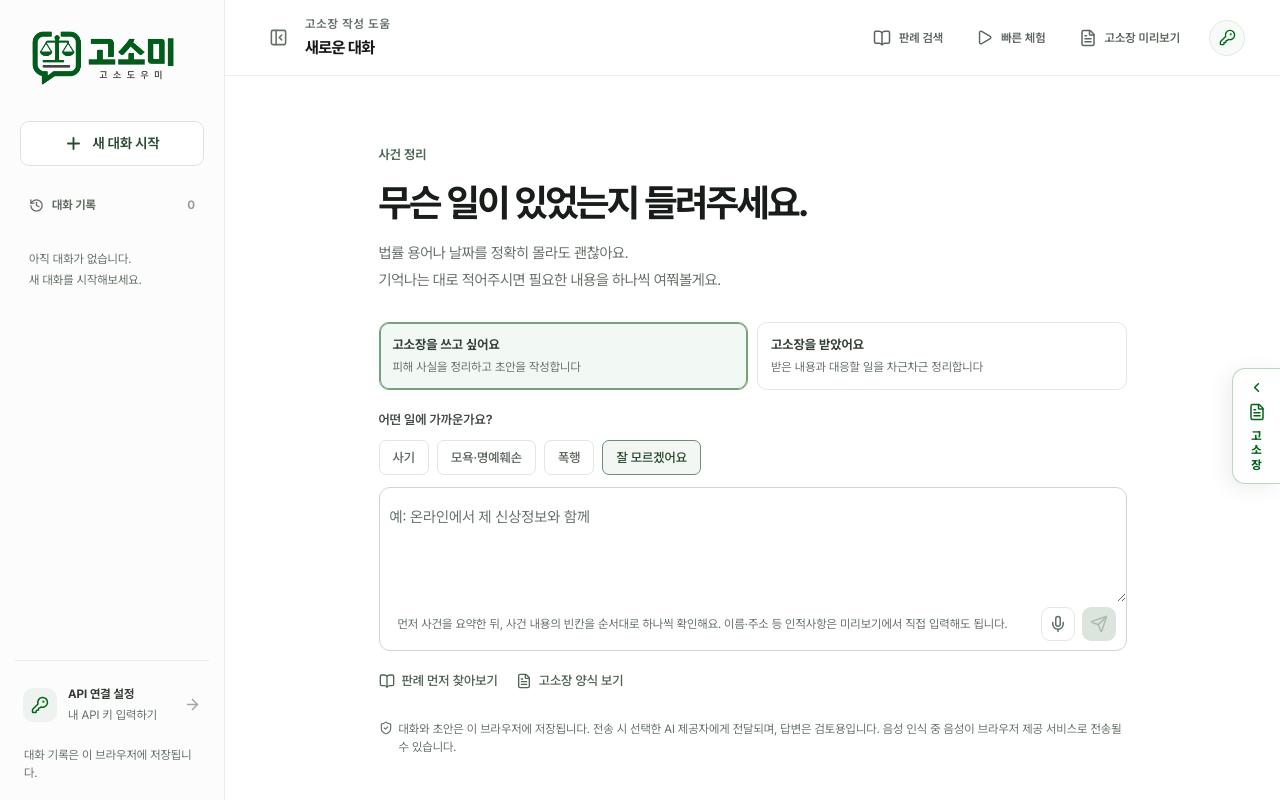
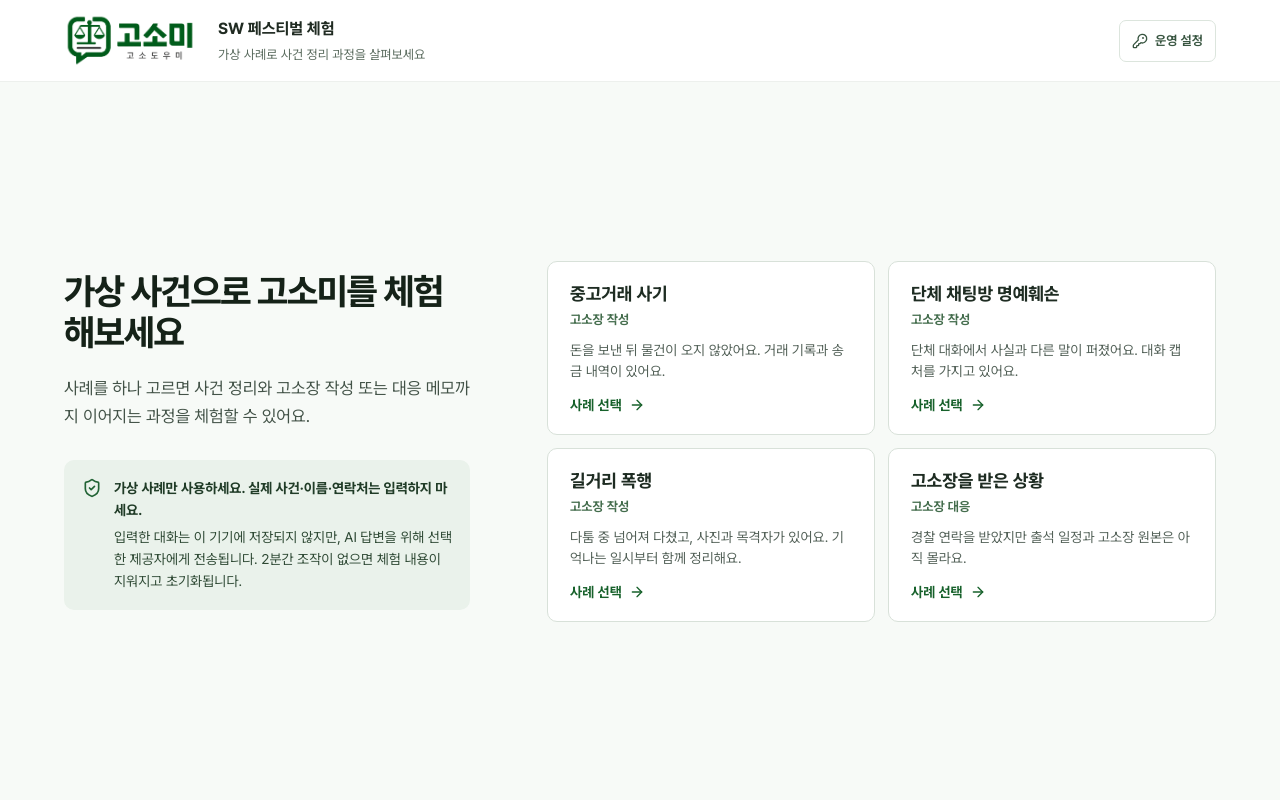
Before and after one commit to Gungmean/gosomi, a React (Vite) app: page / in a window 1280 px wide. Built offline with nearby package versions, Linux system fonts and the light colour scheme.

Commit message:
fix: make festival experience the main screen

```diff
--- a/src/App.tsx
+++ b/src/App.tsx
@@ -62,7 +62,8 @@ function findRestorableConversation() {
 }
 
 export default function App() {
-  const boothMode = new URLSearchParams(window.location.search).get('booth') === '1'
+  // The festival-ready experience is the main app screen at `/`.
+  const boothMode = true
   const [conversations, setConversations] = useState<Conversation[]>(() => boothMode ? [] : loadConversations())
   const [activeId, setActiveId] = useState<string | null>(() => boothMode ? null : findRestorableConversation()?.id || null)
   const [settings, setSettings] = useState<AiSettings>(loadSettings)
@@ -662,6 +663,7 @@ export default function App() {
             <div><strong>SW 페스티벌 체험</strong><span>가상 사례로 사건 정리 과정을 살펴보세요</span></div>
           </div>
           <div className="topbar-actions booth-topbar-actions">
+            <button className="booth-settings-button" type="button" onClick={() => setSettingsOpen(true)}><KeyRound size={16} /><span>운영 설정</span></button>
             {active?.messages.length ? <button className="topbar-link booth-preview-link" onClick={() => setPreviewOpen(true)}><FileText size={18} /><span>{currentMode === 'respondent' ? '대응 메모 보기' : '고소장 미리보기'}</span></button> : null}
             {(active || boothScenarioId) && <button className="booth-reset-button" onClick={resetBoothExperience} disabled={busy || uploading}>{active?.messages.length ? '다음 체험' : '사례 다시 고르기'}</button>}
           </div>
@@ -828,7 +830,7 @@ export default function App() {
         if (event.key === 'ArrowRight') { event.preventDefault(); setPreviewWidth((width) => Math.max(380, width - 24)) }
       }}
     />}
-    {!boothMode && <SettingsDialog open={settingsOpen} onOpenChange={setSettingsOpen} settings={settings} onChange={setSettings} />}
+    <SettingsDialog open={settingsOpen} onOpenChange={setSettingsOpen} settings={settings} onChange={setSettings} />
     {!boothMode && <DemoScenarioDialog open={demoOpen} onOpenChange={setDemoOpen} onSelect={selectDemoScenario} />}
     <PrecedentDialog open={precedentOpen} onOpenChange={setPrecedentOpen} precedents={active?.precedents || []} onResults={updatePrecedents} />
     {notice && <div className="toast" role="status">{notice}<button aria-label="알림 닫기" onClick={() => setNotice('')}><X size={15} /></button></div>}
--- a/src/styles.css
+++ b/src/styles.css
@@ -139,6 +139,8 @@ button:focus-visible, input:focus-visible, select:focus-visible, textarea:focus-
 .booth-brand-lockup strong { color: #202b22; font-size: 16px; font-weight: 720; }
 .booth-brand-lockup span { color: #5a6b5e; font-size: 13px; }
 .booth-topbar-actions { gap: 12px; }
+.booth-settings-button { min-height: 42px; padding: 0 12px; border: 1px solid #dce5dd; border-radius: 7px; background: #fff; color: #385540; display: inline-flex; align-items: center; gap: 7px; font-size: 13px; font-weight: 650; }
+.booth-settings-button:hover { border-color: #adc6b1; background: #f7faf7; }
 .booth-preview-link { height: 42px; color: #2f5036; font-size: 14px; }
 .booth-reset-button { min-height: 44px; padding: 0 18px; border: 0; border-radius: 7px; background: #175c2a; color: #fff; font-size: 14px; font-weight: 680; }
 .booth-reset-button:hover:not(:disabled), .booth-start-button:hover:not(:disabled) { background: #104820; }
```
Also changed, not shown: 1 other file (tests, documents, lock files or other folders).
